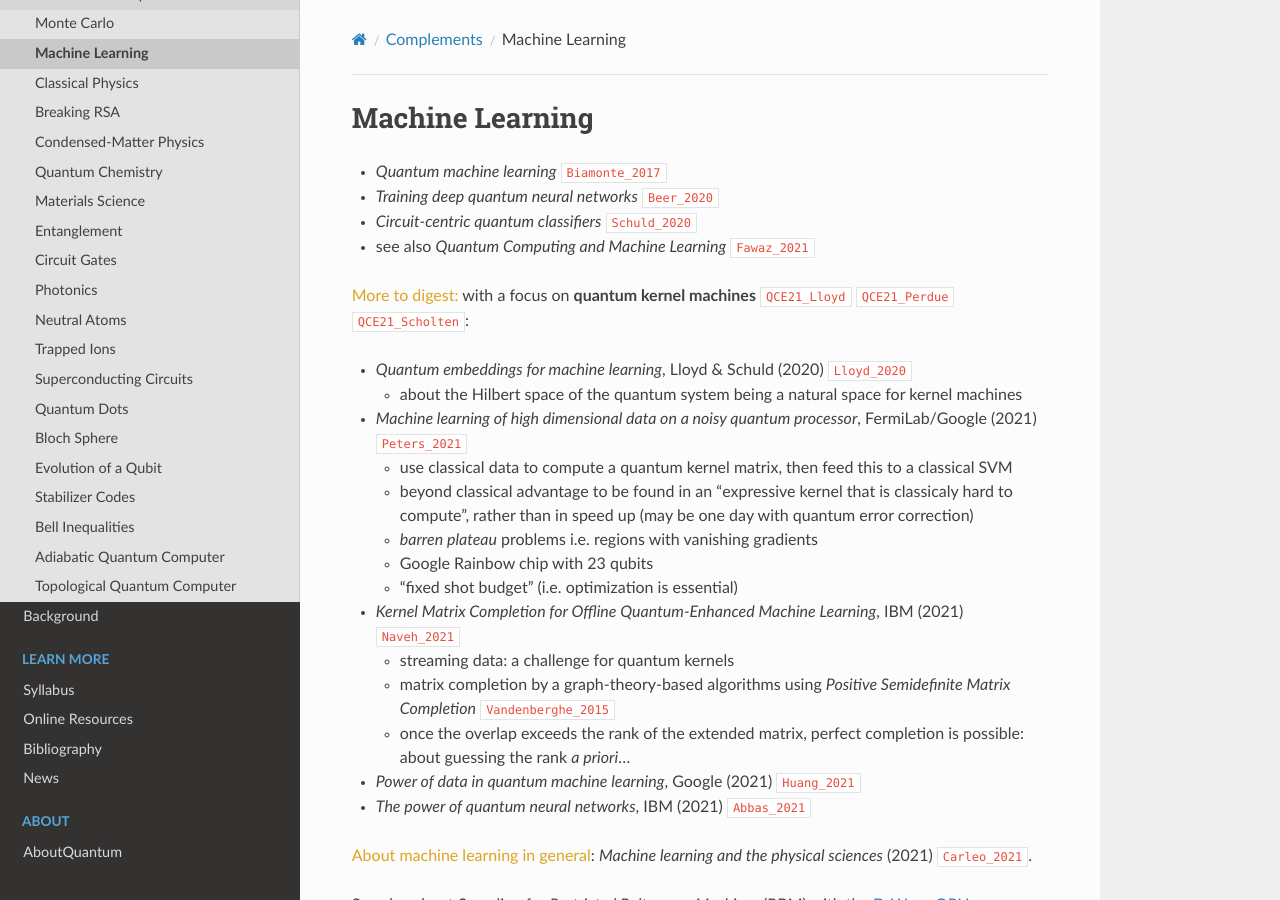
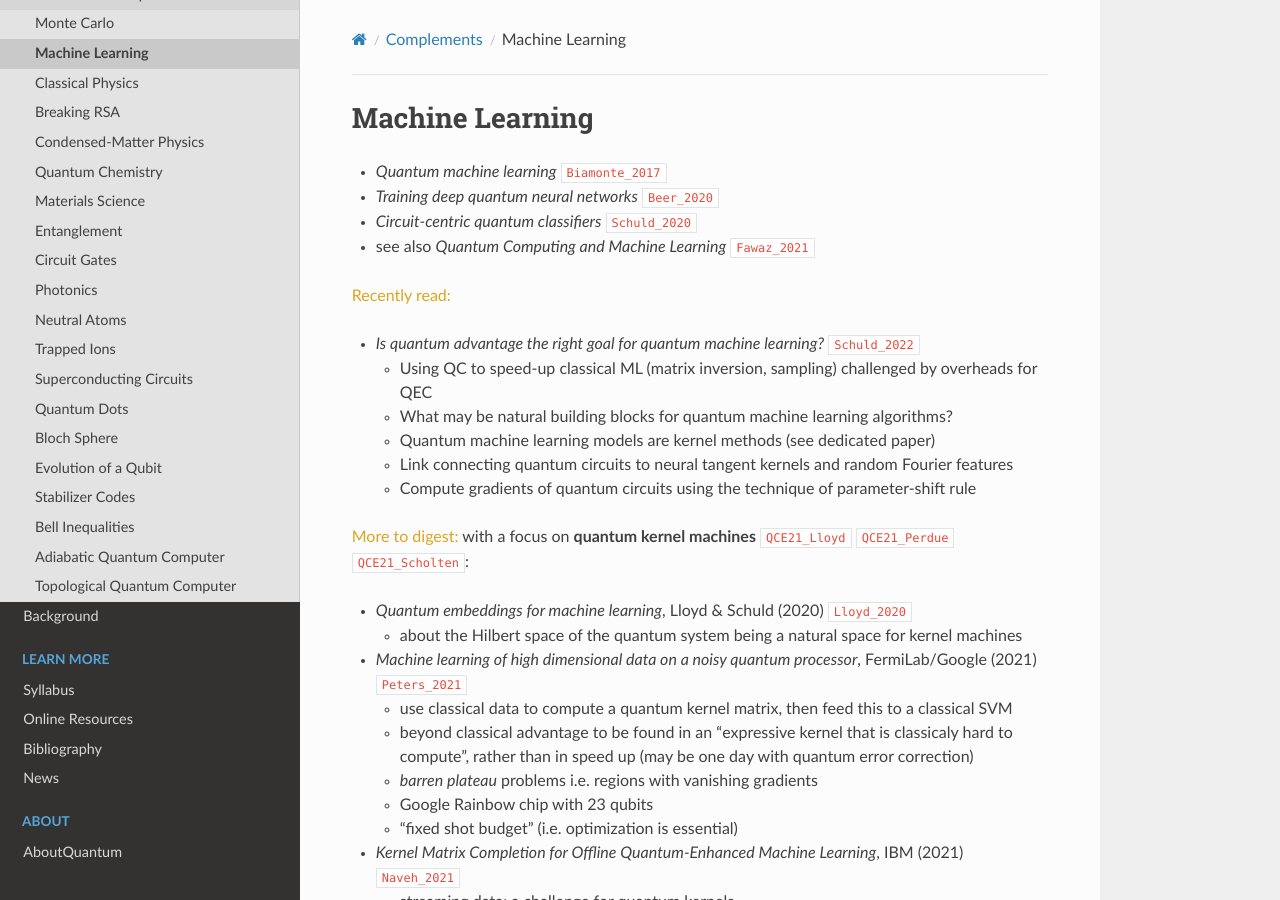
Before and after one commit to tomlqc/about-quantum, a Sphinx documentation site: the page built from source/stories/complements/mlearn.rst, in a window 1280 px wide and 900 px high. Built offline with Sphinx 7.4.7 and the Read the Docs theme 2.0.0, drawn with Linux system fonts in a browser that asks for light colours; cross-references to code outside the pages are shown as plain code.

Commit message:
mlearn: Schuld 2022.

```diff
--- a/source/biblio/articles.bib
+++ b/source/biblio/articles.bib
@@ -1102,6 +1102,12 @@ pages = {117-158},
    journal={Physical Review A},
    publisher={American Physical Society (APS)}
 }
+@misc{Schuld_2022,
+  title={Is quantum advantage the right goal for quantum machine learning?},
+  author={Schuld, Maria and Killoran, Nathan},
+  year={2022},
+  eprint={2203.01340},
+}
 @article{Shalm_2015,
   title = {Strong Loophole-Free Test of Local Realism},
   author = {Shalm, Lynden K. and Meyer-Scott, Evan and Christensen, Bradley G. and others},
--- a/source/stories/complements/mlearn.rst
+++ b/source/stories/complements/mlearn.rst
@@ -6,6 +6,16 @@ Machine Learning
 - *Training deep quantum neural networks* :cite:`Beer_2020`
 - *Circuit-centric quantum classifiers* :cite:`Schuld_2020`
 - see also *Quantum Computing and Machine Learning* :cite:`Fawaz_2021`
+
+:draft:`Recently read:`
+
+- *Is quantum advantage the right goal for quantum machine learning?* :cite:`Schuld_2022`
+
+  - Using QC to speed-up classical ML (matrix inversion, sampling) challenged by overheads for QEC
+  - What may be natural building blocks for quantum machine learning algorithms?
+  - Quantum machine learning models are kernel methods (see dedicated paper)
+  - Link connecting quantum circuits to neural tangent kernels and random Fourier features
+  - Compute gradients of quantum circuits using the technique of parameter-shift rule
 
 :draft:`More to digest:` with a focus on **quantum kernel machines**
 :cite:`QCE21_Lloyd` :cite:`QCE21_Perdue` :cite:`QCE21_Scholten`:
```
